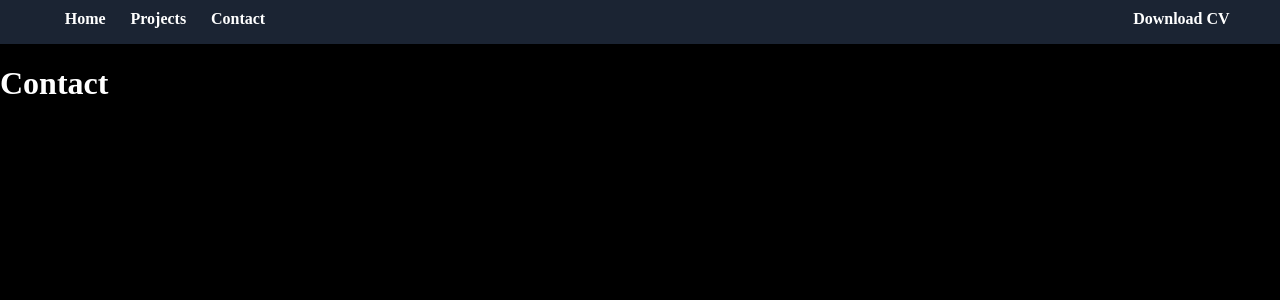
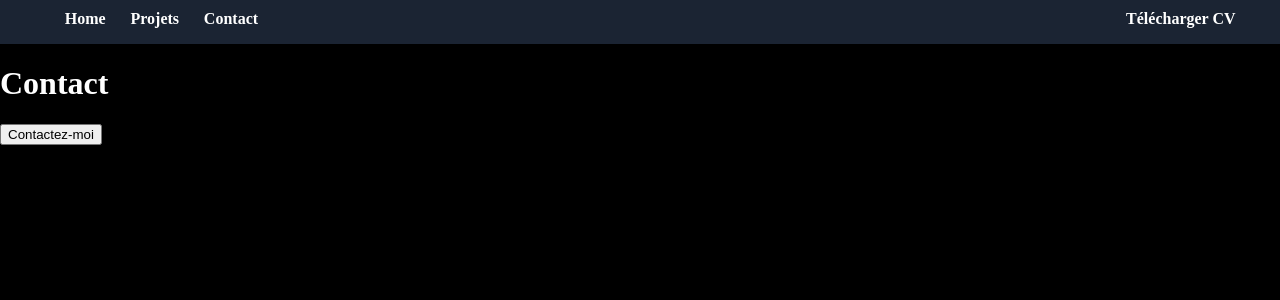
Before and after one commit to Luis-Arguelles/Portfolio, a React (Vite) app: page /contact in a window 1280 px wide. Shown: the top 300 px of the page. Built offline with nearby package versions, Linux system fonts and the light colour scheme.

Commit message:
Added button for sending email

```diff
--- a/src/components/contact.tsx
+++ b/src/components/contact.tsx
@@ -3,9 +3,15 @@ import "../styles/contact.css"
 
 const Contact = () => {
 
+
+    const handleClick = () => {
+        window.open('mailto:luisarguelles2003@gmail.com', '_blank');
+    }
+
     return (
         <div>
             <h1>Contact</h1>
+            <button className="contact-button" onClick={handleClick}>Contactez-moi</button>
         </div>
     );
 
--- a/src/components/navBar.tsx
+++ b/src/components/navBar.tsx
@@ -13,13 +13,13 @@ const NavBar = () => {
                 <Link to="/">Home</Link>
             </li>
             <li className="content">
-                <Link to="/projects">Projects</Link>
+                <Link to="/projects">Projets</Link>
             </li>
             <li className="content">
                 <Link to="/contact">Contact</Link>
             </li>
             <li className="download">
-                <Link to="/download">Download CV</Link>
+                <Link to="/download">Télécharger CV</Link>
             </li>
         </ul>
     </nav>
```
